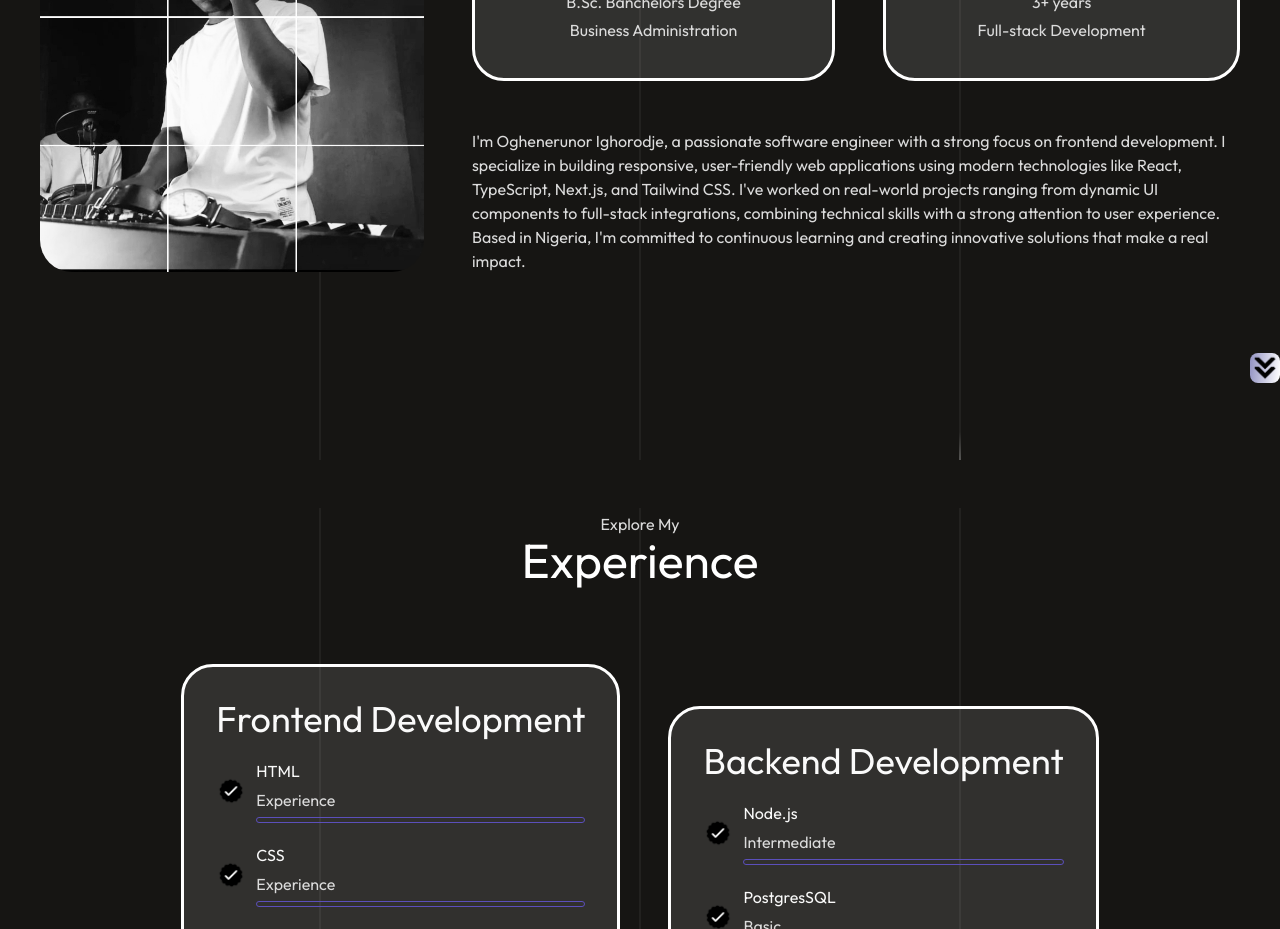
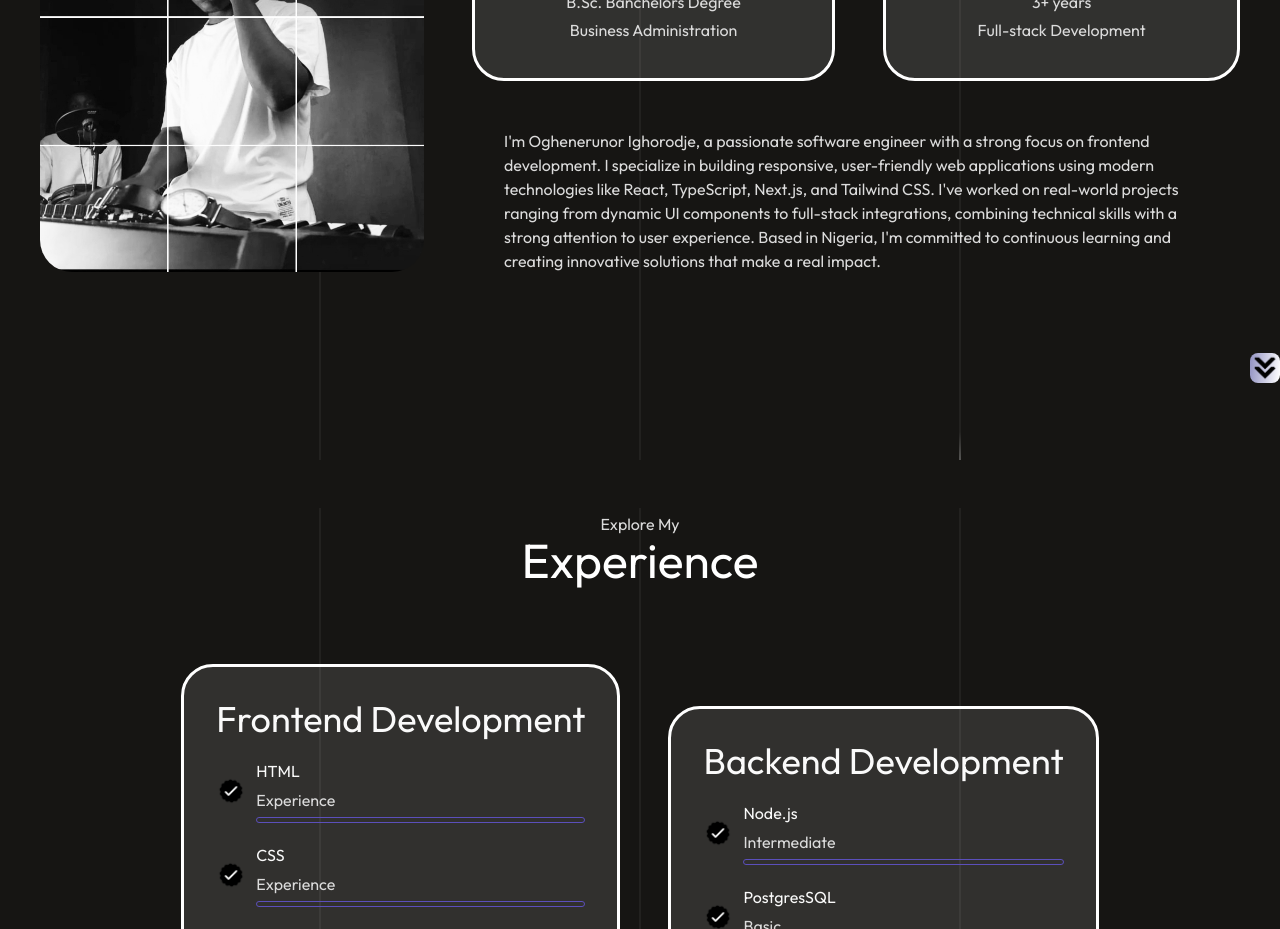
Before and after one commit to RunorTech/my-portfolio-website, a React (Vite) app in the folder personal website/: page / in a window 1280 px wide. Shown: the part 1140-2069 px from the top of the page. Built offline with nearby package versions, Linux system fonts and the light colour scheme.

Commit message:
update portfolio p

```diff
--- a/personal website/src/components/About/About.jsx
+++ b/personal website/src/components/About/About.jsx
@@ -44,7 +44,7 @@
 								<p>Full-stack Development</p>
 							</div>
 						</div>
-						<p className="max-w-3xl">
+						<p className="max-w-3xl  !px-8">
 							I&apos;m Oghenerunor Ighorodje, a passionate software engineer with a strong focus on frontend development. I specialize in building responsive, user-friendly web applications using modern technologies like React, TypeScript, Next.js, and Tailwind CSS. I&apos;ve worked on real-world projects ranging from dynamic UI components to full-stack integrations, combining technical skills with a strong attention to user experience. Based in Nigeria, I&apos;m committed to continuous learning and creating innovative solutions that make a real impact.
 						</p>
 					</div>
--- a/personal website/src/pages/WebPage.jsx
+++ b/personal website/src/pages/WebPage.jsx
@@ -8,7 +8,7 @@
 
 const WebPage = () => {
   return (
-    <div className='flex flex-col px-3'>
+    <div className='flex flex-col'>
         <div className='min-h-screen flex flex-col gap-4'>
           <NavBar />
           <Hero />
```
